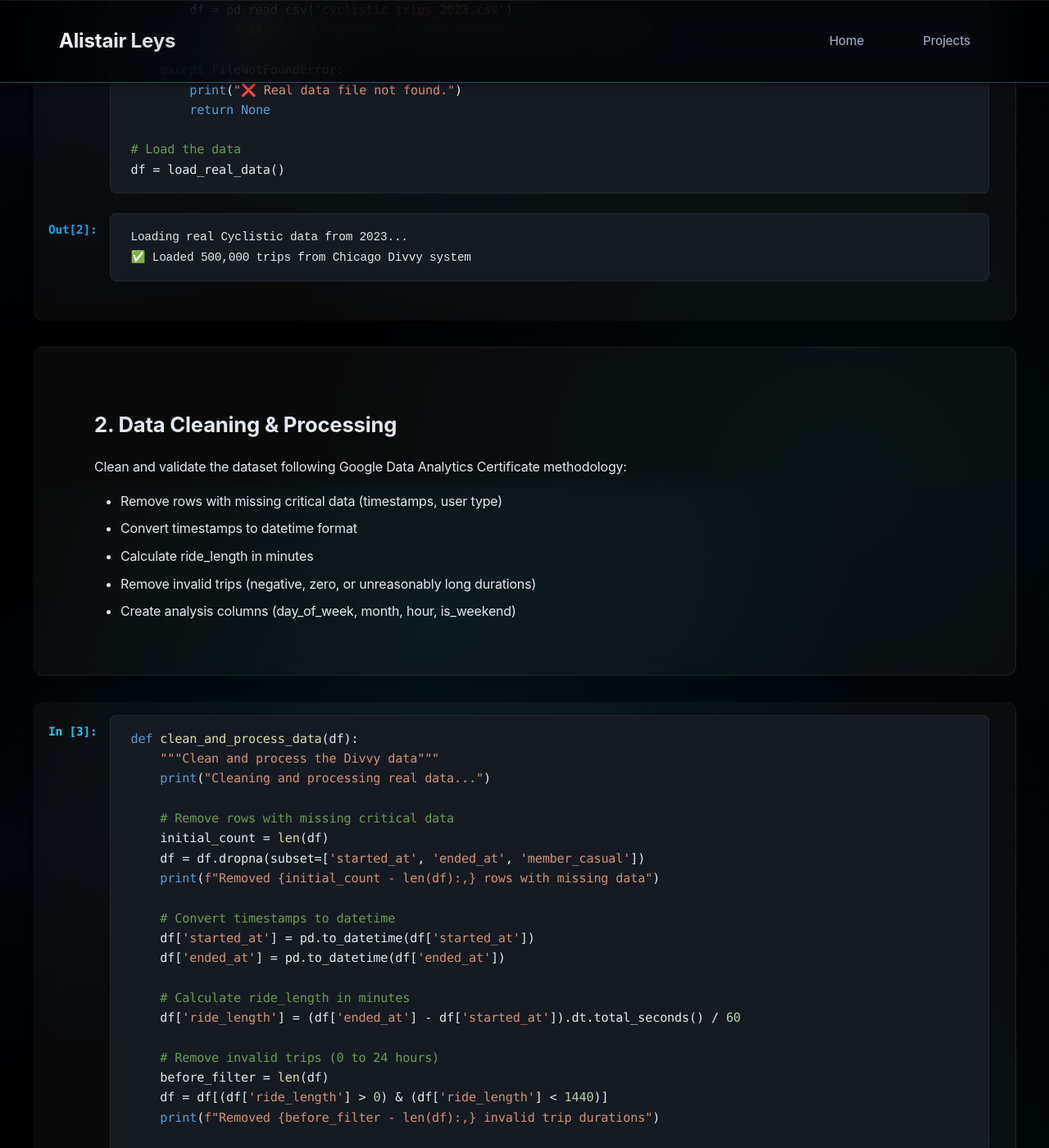
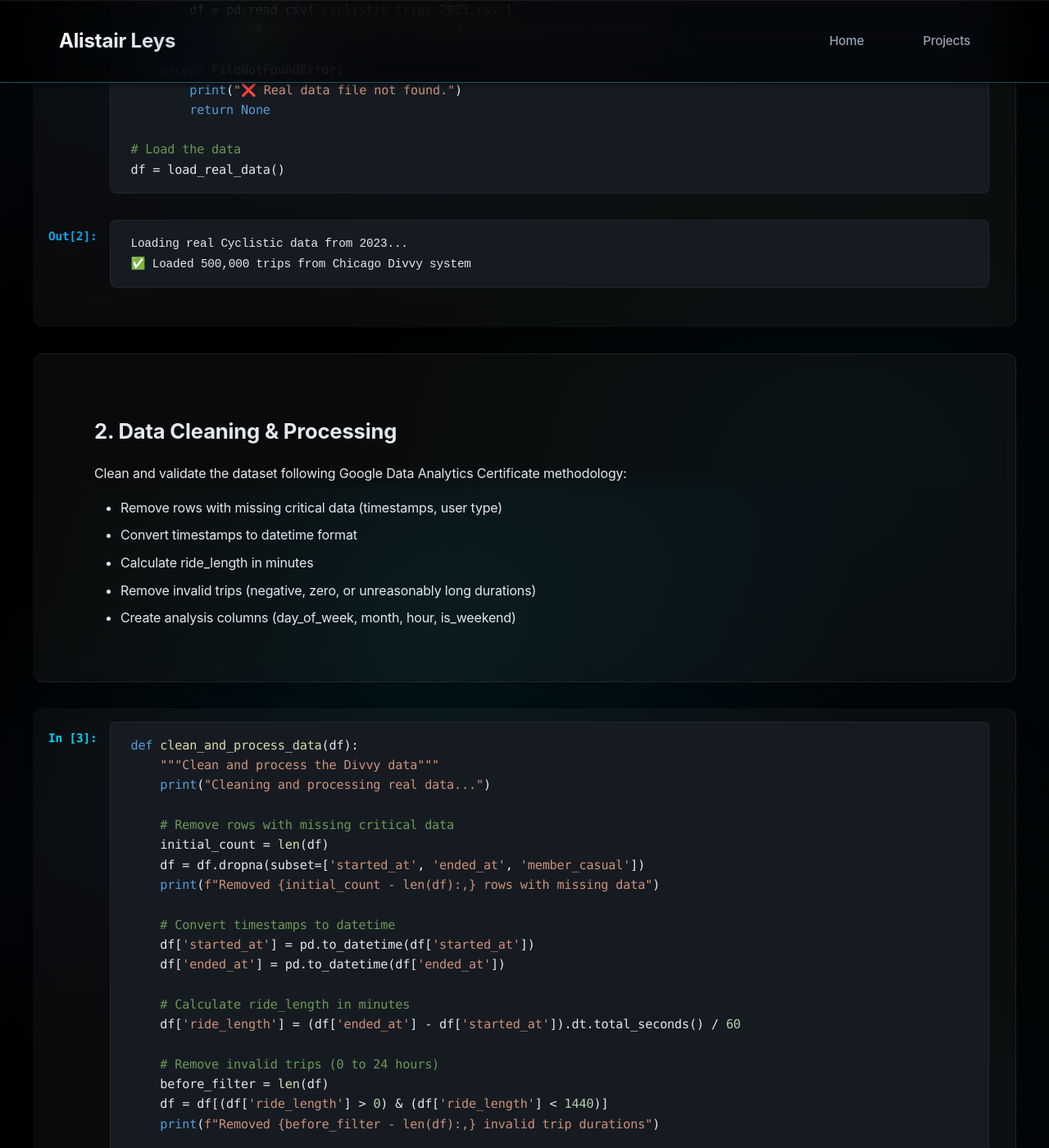
Before and after one commit to AlistairLeys/alistairleys.github.io, a Jekyll site: the page projects/cyclistic/index.html, which Jekyll copies as it is, in a window 1280 px wide and 1400 px high, scrolled down 2112 px. Shown: the whole window at 82% size. Built offline with Jekyll 4.4.1, drawn with Linux system fonts in a browser that asks for light colours; nearby versions of some CDN libraries.

Commit message:
Make input and output area spacing uniform
- Change .jp-OutputArea to use padding: var(--spacing-md) 0
- Match the spacing used in .jp-InputArea for consistency
- Applied to both Cyclistic and Diabetes projects
- Creates balanced visual rhythm between code cells and outputs

```diff
--- a/projects/cyclistic/index.html
+++ b/projects/cyclistic/index.html
@@ -339,8 +339,7 @@
         /* Output Area - Results */
         .jp-OutputArea {
             display: flex;
-            margin-top: var(--spacing-sm);
-            padding-bottom: var(--spacing-md); /* Add bottom padding for visual closure */
+            padding: var(--spacing-md) 0; /* Match input area spacing */
         }
 
         .jp-OutputPrompt {
--- a/projects/diabetes/index.html
+++ b/projects/diabetes/index.html
@@ -702,8 +702,7 @@
         /* Output Area - Results */
         .jp-OutputArea {
             display: flex;
-            margin-top: var(--spacing-sm);
-            padding-bottom: var(--spacing-md); /* Add bottom padding for visual closure */
+            padding: var(--spacing-md) 0; /* Match input area spacing */
         }
 
         .jp-OutputPrompt {
```
